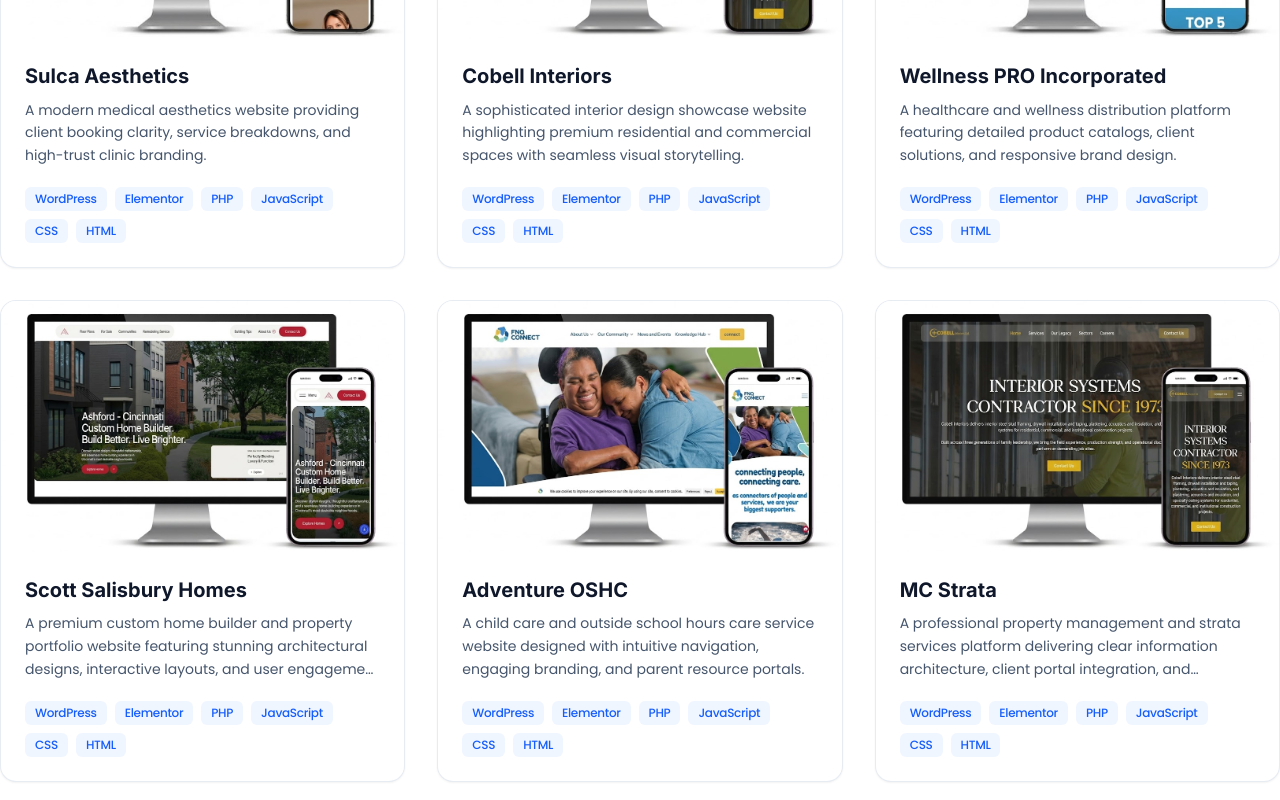
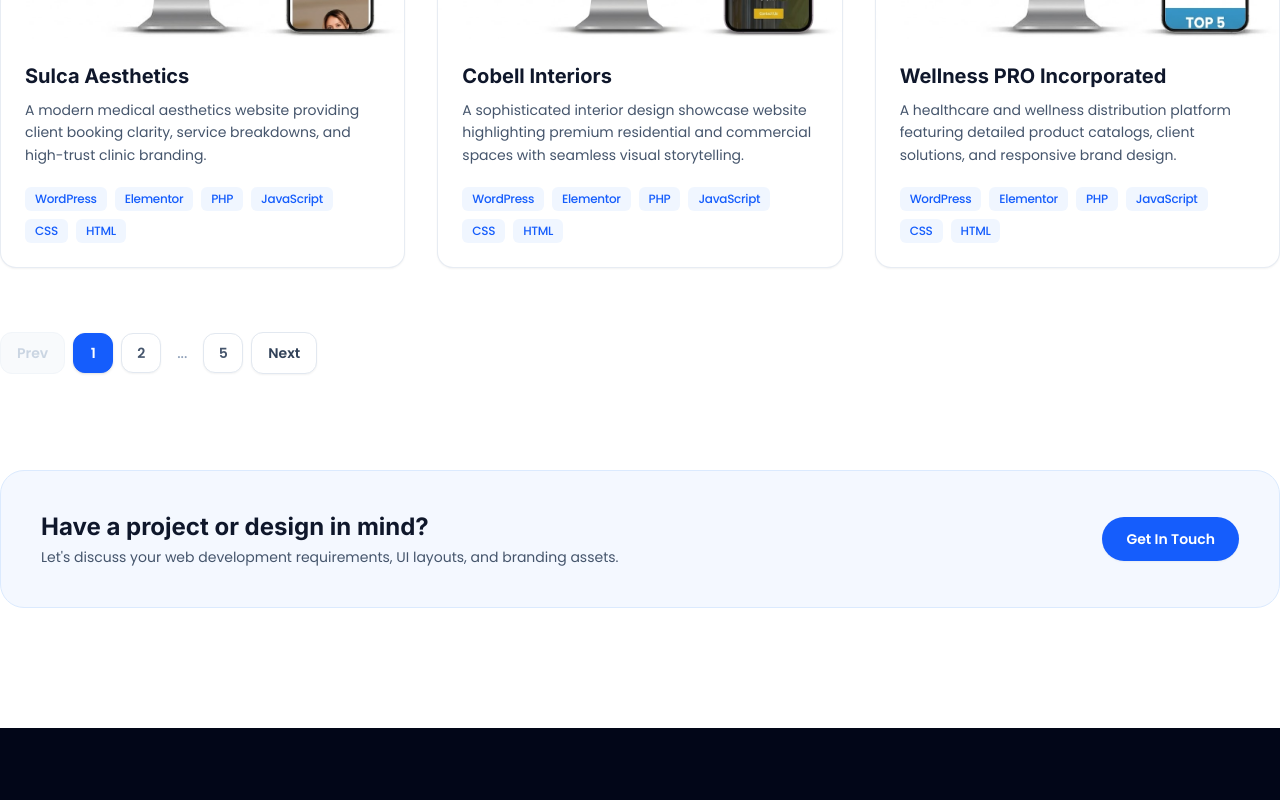
Before and after one commit to johnmarkfrias/jmfrias-portfolio, a React (Vite) app: page /projects in a window 1280 px wide. Shown: the part 1219-2019 px from the top of the page. Built offline with nearby package versions, Linux system fonts and the light colour scheme.

Commit message:
Add pagination effect

```diff
--- a/src/components/sections/Hero.jsx
+++ b/src/components/sections/Hero.jsx
@@ -186,7 +186,7 @@
             </p>
 
             <h1 className="text-3xl sm:text-4xl md:text-5xl lg:text-[42px] xl:text-[48px] font-extrabold text-slate-900 mb-2 leading-tight tracking-tight">
-              JOHN MARK M. FRIAS
+              John Mark M. Frias
             </h1>
 
             <p className="text-base sm:text-lg md:text-xl text-blue-600 font-semibold mb-4 sm:mb-5 flex items-center justify-start min-h-[1.75rem] md:min-h-[2rem]">
@@ -200,7 +200,7 @@
             </p>
 
             <div className="w-full sm:w-auto flex items-center justify-start gap-3">
-              <div className="flex-1 sm:flex-none sm:w-auto sm:min-w-[240px] text-center [&>a]:w-full [&>a]:justify-center [&>button]:w-full [&>button]:justify-center">
+              <div className="flex-1 sm:flex-none sm:w-auto sm:min-w-[300px] text-center [&>a]:w-full [&>a]:justify-center [&>button]:w-full [&>button]:justify-center">
                 <Button href={CV_PATH} variant="primary" onClick={handleDownloadCV}>
                   Download CV
                 </Button>
--- a/src/pages/AboutPage.jsx
+++ b/src/pages/AboutPage.jsx
@@ -373,7 +373,7 @@
                   <div className="relative">
                     <div className="absolute -left-[31px] top-1.5 w-3.5 h-3.5 rounded-full border-2 border-blue-600 bg-white" />
                     <div className="flex flex-wrap items-baseline justify-between gap-2 mb-1">
-                      <h4 className="text-base font-bold text-slate-900">BS Information Technology</h4>
+                      <h4 className="text-base font-bold text-slate-900">Bachelor of Science in Information Technology</h4>
                       <span className="text-xs font-medium text-slate-500 bg-slate-200/60 px-2.5 py-1 rounded-full">2021 – 2025</span>
                     </div>
                     <p className="text-xs font-semibold text-slate-700 mb-2">Cavite State University - Imus Campus</p>
--- a/src/pages/ContactPage.jsx
+++ b/src/pages/ContactPage.jsx
@@ -220,7 +220,7 @@
                       htmlFor="subject"
                       className="block text-xs font-semibold text-slate-700 mb-2"
                     >
-                      Subject / Inquiry Type <span className="text-blue-600">*</span>
+                      Subject <span className="text-blue-600">*</span>
                     </label>
                     <div className="relative">
                       <select
--- a/src/pages/ProjectsPage.jsx
+++ b/src/pages/ProjectsPage.jsx
@@ -34,17 +34,40 @@
   }, [categoryParam]);
 
   const [activeCategory, setActiveCategory] = useState(initialCategory);
+  const [currentPage, setCurrentPage] = useState(1);
 
   // Lightbox modal state for graphic designs / projects
   const [lightboxIndex, setLightboxIndex] = useState(null);
 
+  // Determine items per page based on window width
+  const [itemsPerPage, setItemsPerPage] = useState(6);
+
+  useEffect(() => {
+    const handleResize = () => {
+      const width = window.innerWidth;
+      if (width < 768) {
+        setItemsPerPage(3); // Mobile: 3 projects
+      } else if (width < 1024) {
+        setItemsPerPage(5); // Tablet: 5 projects
+      } else {
+        setItemsPerPage(6); // Laptop/Desktop: 6 projects
+      }
+    };
+
+    handleResize(); // Initial check
+    window.addEventListener("resize", handleResize);
+    return () => window.removeEventListener("resize", handleResize);
+  }, []);
+
   // Panatilihing synced kapag nagbago ang URL param
   useEffect(() => {
     setActiveCategory(initialCategory);
+    setCurrentPage(1); // Reset to page 1 on category change
   }, [initialCategory]);
 
   const handleCategoryChange = (id) => {
     setActiveCategory(id);
+    setCurrentPage(1); // Reset to page 1 when switching tabs
     if (id === "all") {
       searchParams.delete("category");
       setSearchParams(searchParams);
@@ -62,6 +85,22 @@
             project.category === activeCategory ||
             cleanString(project.category) === cleanString(activeCategory)
         );
+
+  // Pagination Calculations
+  const totalPages = Math.ceil(filteredProjects.length / itemsPerPage);
+
+  const currentProjects = useMemo(() => {
+    const start = (currentPage - 1) * itemsPerPage;
+    return filteredProjects.slice(start, start + itemsPerPage);
+  }, [filteredProjects, currentPage, itemsPerPage]);
+
+  // Handle page changes and scroll back to top of grid smoothly
+  const handlePageChange = (newPage) => {
+    if (newPage >= 1 && newPage <= totalPages) {
+      setCurrentPage(newPage);
+      window.scrollTo({ top: 300, behavior: "smooth" });
+    }
+  };
 
   // Lightbox navigation handlers
   const handleNextLightbox = (e) => {
@@ -114,7 +153,7 @@
                     key={category.id}
                     type="button"
                     onClick={() => handleCategoryChange(category.id)}
-                    className={`text-xs sm:text-sm font-semibold px-5 py-2.5 rounded-full transition-all duration-200 select-none border active:scale-95 ${
+                    className={`text-xs sm:text-sm font-semibold px-4 sm:px-5 py-2 sm:py-2.5 rounded-full transition-all duration-200 select-none border active:scale-95 ${
                       isActive
                         ? "bg-blue-600 border-blue-600 text-white shadow-sm"
                         : "bg-white border-slate-200 text-slate-600 hover:text-blue-600 hover:border-blue-500/50 hover:bg-blue-50/40"
@@ -128,13 +167,15 @@
 
             {/* Filtered Projects Grid */}
             <section aria-label="Projects Grid">
-              {filteredProjects.length > 0 ? (
+              {currentProjects.length > 0 ? (
                 <div className="grid grid-cols-1 md:grid-cols-2 lg:grid-cols-3 gap-6 sm:gap-8 items-stretch">
-                  {filteredProjects.map((project, idx) => (
+                  {currentProjects.map((project) => {
+                    const absoluteIdx = filteredProjects.findIndex((p) => p.id === project.id);
+                    return (
                       <div
                         key={project.id}
                         className="h-full cursor-pointer"
-                      onClick={() => setLightboxIndex(idx)}
+                        onClick={() => setLightboxIndex(absoluteIdx)}
                       >
                         {project.category === "graphic-design" ? (
                           <div className="group bg-white rounded-2xl overflow-hidden border border-slate-200/80 shadow-xs hover:shadow-xl transition-all duration-300 flex flex-col h-full">
@@ -146,7 +187,7 @@
                                 className="max-w-full max-h-full object-contain group-hover:scale-105 transition-transform duration-500 ease-out pointer-events-none"
                               />
                             </div>
-                          <div className="p-5 flex flex-col flex-grow">
+                            <div className="p-4 sm:p-5 flex flex-col flex-grow">
                               <h3 className="text-base font-bold text-slate-900 group-hover:text-blue-600 transition-colors mb-2">
                                 {project.title}
                               </h3>
@@ -174,7 +215,8 @@
                           />
                         )}
                       </div>
-                  ))}
+                    );
+                  })}
                 </div>
               ) : (
                 <div className="py-20 text-center rounded-2xl bg-slate-50 border border-slate-100">
@@ -184,6 +226,67 @@
                 </div>
               )}
             </section>
+
+            {/* Fully Responsive & Left-Aligned Pagination Controls */}
+            {totalPages > 1 && (
+              <nav aria-label="Pagination" className="flex items-center justify-start flex-wrap gap-1.5 sm:gap-2 mt-10 sm:mt-16">
+                {/* Prev Button */}
+                <button
+                  type="button"
+                  onClick={() => handlePageChange(currentPage - 1)}
+                  disabled={currentPage === 1}
+                  className={`px-3 sm:px-4 py-2 sm:py-2.5 rounded-xl text-xs sm:text-sm font-semibold border transition-all select-none ${
+                    currentPage === 1
+                      ? "bg-slate-50 text-slate-300 border-slate-100 cursor-not-allowed"
+                      : "bg-white text-slate-600 border-slate-200 hover:border-blue-500 hover:text-blue-600 active:scale-95 shadow-xs"
+                  }`}
+                >
+                  Prev
+                </button>
+
+                {/* Page Numbers */}
+                {Array.from({ length: totalPages }, (_, i) => i + 1).map((pageNum) => {
+                  const isNear = Math.abs(pageNum - currentPage) <= 1 || pageNum === 1 || pageNum === totalPages;
+
+                  if (!isNear) {
+                    if (pageNum === 2 || pageNum === totalPages - 1) {
+                      return <span key={pageNum} className="px-1.5 sm:px-2 text-slate-400 font-medium text-xs sm:text-sm">...</span>;
+                    }
+                    return null;
+                  }
+
+                  const isActive = currentPage === pageNum;
+                  return (
+                    <button
+                      key={pageNum}
+                      type="button"
+                      onClick={() => handlePageChange(pageNum)}
+                      className={`w-9 h-9 sm:w-10 sm:h-10 rounded-xl text-xs sm:text-sm font-semibold border transition-all select-none flex items-center justify-center ${
+                        isActive
+                          ? "bg-blue-600 border-blue-600 text-white shadow-sm"
+                          : "bg-white border-slate-200 text-slate-600 hover:border-blue-500 hover:text-blue-600 active:scale-95 shadow-xs"
+                      }`}
+                    >
+                      {pageNum}
+                    </button>
+                  );
+                })}
+
+                {/* Next Button */}
+                <button
+                  type="button"
+                  onClick={() => handlePageChange(currentPage + 1)}
+                  disabled={currentPage === totalPages}
+                  className={`px-3 sm:px-4 py-2 sm:py-2.5 rounded-xl text-xs sm:text-sm font-semibold border transition-all select-none ${
+                    currentPage === totalPages
+                      ? "bg-slate-50 text-slate-300 border-slate-100 cursor-not-allowed"
+                      : "bg-white text-slate-700 border-slate-200 hover:border-blue-500 hover:text-blue-600 active:scale-95 shadow-xs"
+                  }`}
+                >
+                  Next
+                </button>
+              </nav>
+            )}
 
             {/* Call-to-action Footer Notice */}
             <section className="mt-16 sm:mt-24 p-8 sm:p-10 rounded-3xl bg-blue-50/70 border border-blue-100 flex flex-col md:flex-row items-center justify-between gap-6">
```
Lines whose indentation alone changed are shown as unchanged.
